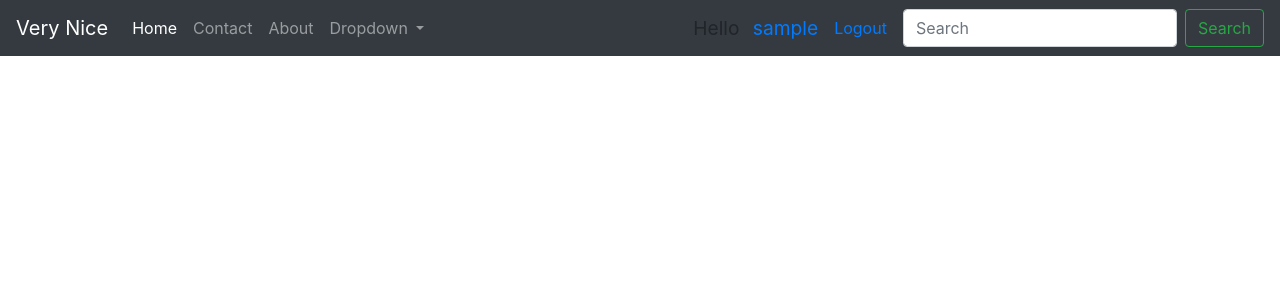
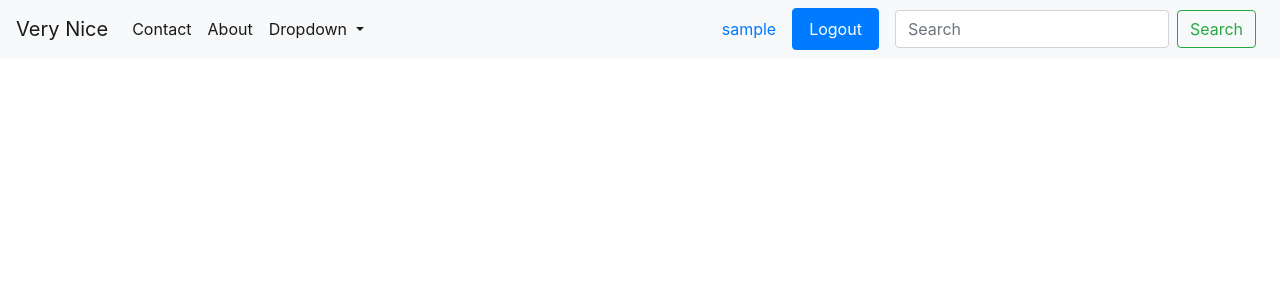
Before and after one commit to saladas3/VeryNice, a Django app: page / in a window 1280 px wide. Shown: the top 300 px of the page. Run offline with Django 3.2, Linux system fonts and the light colour scheme; the visitor is signed in with stand-in values (Sample User, id 1); some libraries are stand-ins or nearby versions.

Commit message:
small change

```diff
--- a/templates/index.html
+++ b/templates/index.html
@@ -17,9 +17,9 @@
 
 <body>
 
-<nav class="navbar navbar-expand-lg navbar-dark bg-dark">
+<nav class="navbar navbar-expand-lg navbar-light bg-light">
 
-    <a class="navbar-brand" href="#">Very Nice</a>
+    <a class="navbar-brand" href="{% url 'myapp-home' %}">Very Nice</a>
 
     <button class="navbar-toggler" type="button" data-toggle="collapse" data-target="#navbarSupportedContent"
             aria-controls="navbarSupportedContent" aria-expanded="false" aria-label="Toggle navigation">
@@ -28,20 +28,15 @@
 
     <div class="collapse navbar-collapse" id="navbarSupportedContent">
         <ul class="navbar-nav mr-auto">
-
             <li class="nav-item active">
-                <a class="nav-link" href="{% url 'myapp-home' %}">Home <span class="sr-only">(current)</span></a>
-            </li>
-
-            <li class="nav-item">
                 <a class="nav-link" href="#">Contact</a>
             </li>
 
-            <li class="nav-item">
+            <li class="nav-item active">
                 <a class="nav-link" href="#">About</a>
             </li>
 
-            <li class="nav-item dropdown">
+            <li class="nav-item dropdown active">
                 <a class="nav-link dropdown-toggle" href="#" id="navbarDropdown" role="button" data-toggle="dropdown"
                    aria-haspopup="true" aria-expanded="false">
                     Dropdown
@@ -57,14 +52,14 @@
         </ul>
 
         {% if user.is_authenticated %}
-            <big class="nav-item">Hello <a class="ml-2" href="#">{{ user.username }}</a></big>
-            <a class="nav-link" href="{% url 'logout' %}" role="button">Logout</a>
+            <a href="#" class="nav-link"> {{ user.username }}</a>
+            <a class="nav-link btn btn-primary mr-3" href="{% url 'logout' %}" role="button">Logout</a>
         {% else %}
-            <a class="nav-link" href="{% url 'register' %}" role="button">Register</a>
-            <a class="nav-link" href="{% url 'login' %}" role="button">Login</a>
+            <a class="nav-link btn btn-primary mr-3" href="{% url 'register' %}" role="button">Register</a>
+            <a class="nav-link btn btn-primary mr-3" href="{% url 'login' %}" role="button">Login</a>
         {% endif %}
 
-        <form class="form-inline my-2 my-lg-0">
+        <form class="form-inline my-2 my-lg-0 mr-2">
             <input class="form-control mr-sm-2" type="search" placeholder="Search" aria-label="Search">
             <button class="btn btn-outline-success my-2 my-sm-0" type="submit">Search</button>
         </form>
```
